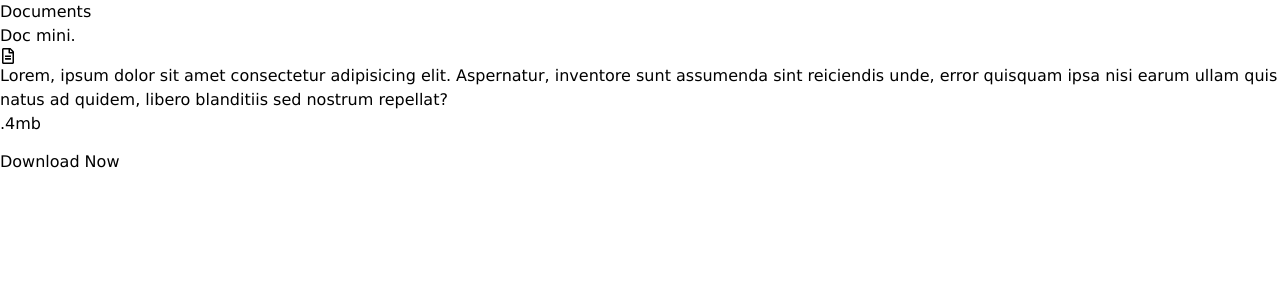
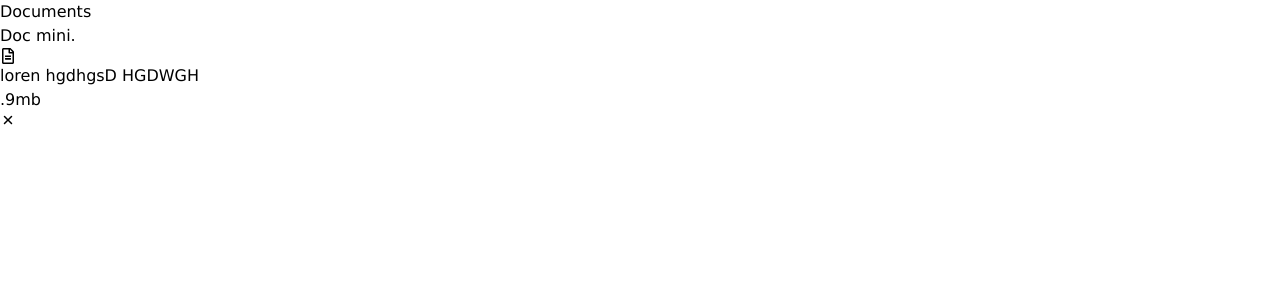
Before and after one commit to Shivam38391/docs-mini, a React (Vite) app: page / in a window 1280 px wide. Shown: the top 300 px of the page. Built offline with nearby package versions, Linux system fonts and the light colour scheme.

Commit message:
coditional rendering

```diff
--- a/src/components/Cards/Card.jsx
+++ b/src/components/Cards/Card.jsx
@@ -1,27 +1,30 @@
 import React from 'react'
 import { FaRegFileAlt } from "react-icons/fa"
 import { LuDownload } from "react-icons/lu"
+import { IoClose } from "react-icons/io5";
 
 
-function Card() {
+function Card({ data }) {
     return (
         <>
             <div className=" relative cards w-60 h-72  bg-fuchsia-400 rounded-[48px] px-5 py-10 text-black overflow-hidden">
 
                 <FaRegFileAlt />
-                <p className='text  leading-tight mt-5'>Lorem, ipsum dolor sit amet consectetur adipisicing elit. Aspernatur, inventore sunt assumenda sint reiciendis unde, error quisquam ipsa nisi earum ullam quis natus ad quidem, libero blanditiis sed nostrum repellat?</p>
+                <p className='text  leading-tight mt-5'>{data.desc}</p>
 
                 <div className="card-footer absolute bg-slate-200 bottom-0 left-0  w-full   " >
                     <div className='flex items-center justify-between py-[7px] px-5 ' >
-                        <h5>.4mb</h5>
+                        <h5>{data.filesize}</h5>
                         <span className='w-7 h-6 bg-sky-400 rounded-full flex items-center justify-center'>
-                            <LuDownload size=".9em" color='#ffffff' />
+
+                            {data.close ? <IoClose /> : <LuDownload size=".9em" color='#ffffff' />}
+
                         </span>
 
                     </div>
 
                     <div className="progress-tag w-full text-sm text-center font-semibold py-3 bg-green-600 text-white ">
-                                Download Now
+                        { }
                     </div>
 
                 </div>
--- a/src/components/Foreground.jsx
+++ b/src/components/Foreground.jsx
@@ -2,12 +2,26 @@ import React from 'react'
 import Card from './Cards/Card'
 
 function Foreground() {
+
+
+    const data = [
+
+        {
+            desc: "loren hgdhgsD HGDWGH",
+            filesize: ".9mb",
+            close: true,
+            tag: { isOpen: true, tagTitle: "download Now" ,  tagColor: "green"}
+        }
+    ]
+
     return (
         <>
 
             <div className='foreground z-[3] fixed w-full h-full ' >
 
-                <Card/>
+                { data.map((item, index) => (
+                    <Card data= {item}/>
+                ) ) }
 
             </div>
 
```
